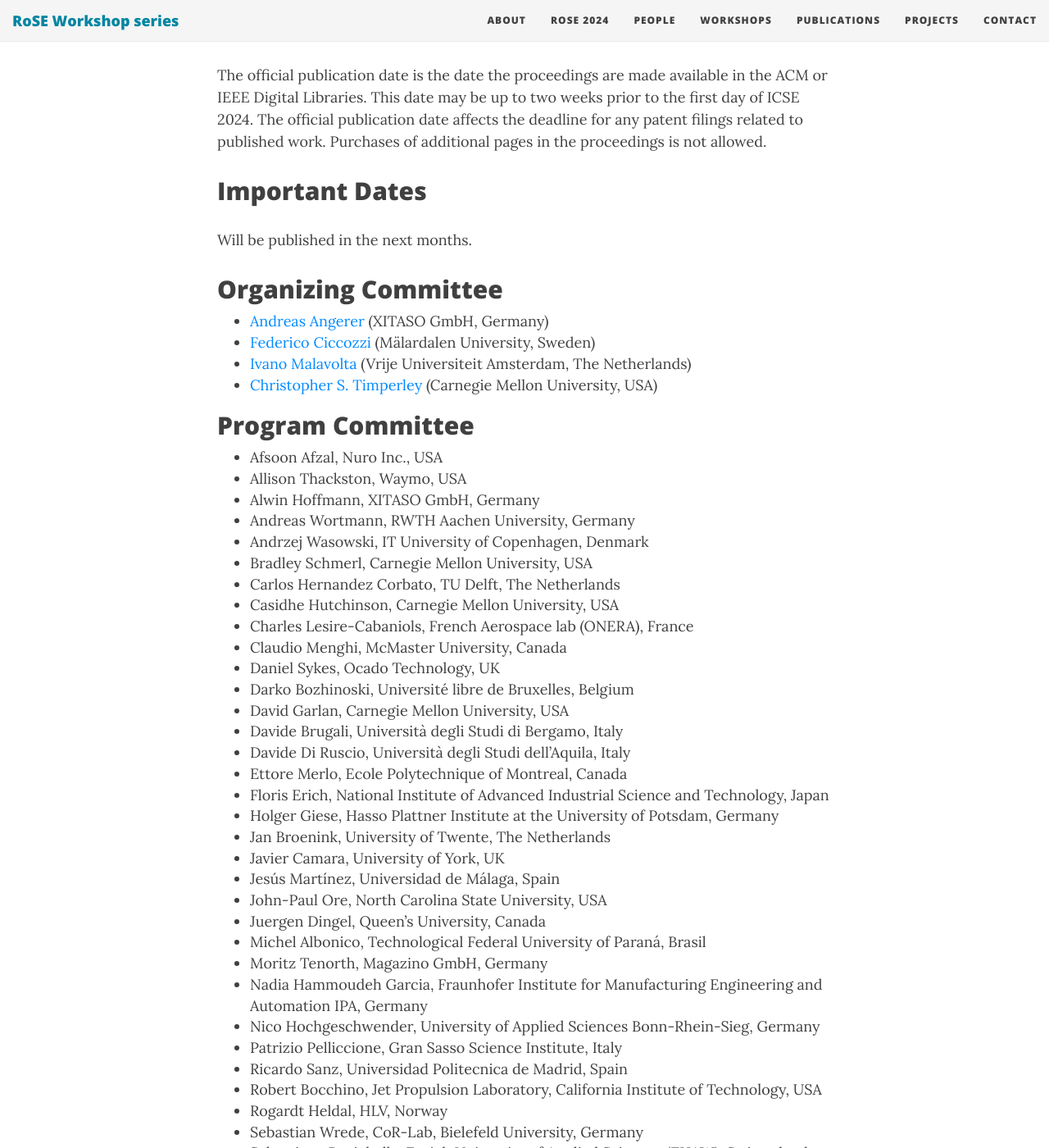
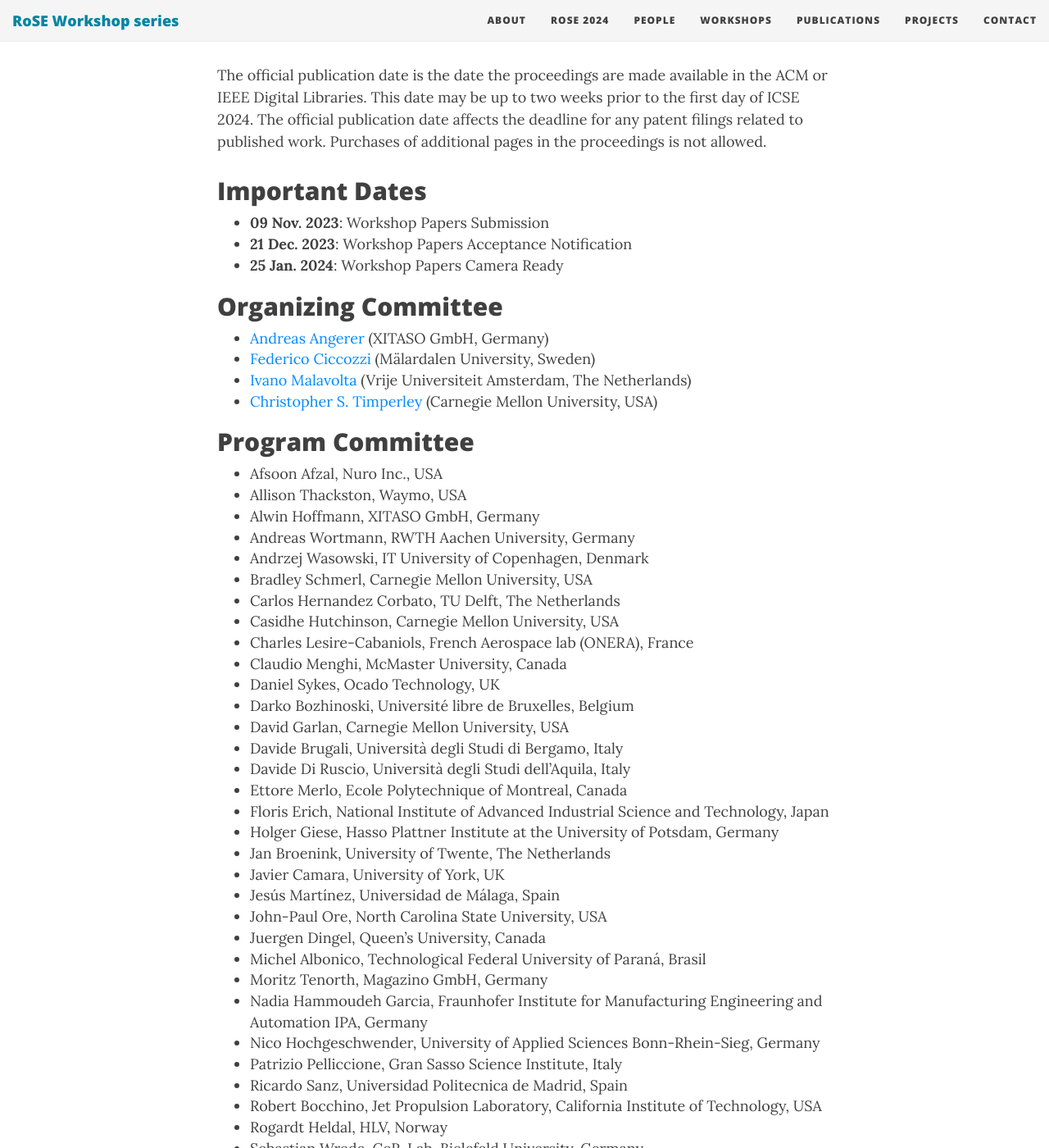
Before and after one commit to rose-workshops/rose-workshops.github.io, a Jekyll site: the page built from rose2024.md, in a window 1280 px wide and 1400 px high, scrolled down 2482 px. Shown: the whole window at 82% size. Built offline with Jekyll 4.4.1, drawn with Linux system fonts in a browser that asks for light colours; nearby versions of some CDN libraries; some of the changed text lies outside the part shown.

Commit message:
Updated general infos, added important dates.

```diff
--- a/rose2024.md
+++ b/rose2024.md
@@ -6,8 +6,8 @@ subtitle: Official web page of the 6th edition of the RoSE international worksho
 
 # 6th International Workshop on Robotics Software Engineering (RoSE'24)
 
-- planned in co-location with [ICSE 2024](https://conf.researchr.org/home/icse-2024)
-- planned as in-person event in Lisbon, Portugal
+- co-located with [ICSE 2024](https://conf.researchr.org/home/icse-2024)
+- in-person event in Lisbon, Portugal
 - April, 2024
 
 ## Theme & Goals
@@ -66,7 +66,10 @@ The official publication date is the date the proceedings are made available in
 
 ## Important Dates
 
-Will be published in the next months.
+* **09 Nov. 2023**: Workshop Papers Submission
+* **21 Dec. 2023**: Workshop Papers Acceptance Notification
+* **25 Jan. 2024**: Workshop Papers Camera Ready
+
 
 ## Organizing Committee
 
@@ -116,7 +119,7 @@ Will be published in the next months.
 
 ## Call for Papers
 
-Call for papers will be published in the next months.
+Call for papers will be published in the next days.
 
 <!---
 - [Call for Papers (PDF)](https://github.com/rose-workshops/rose-workshops.github.io/raw/master/downloads/ROSE_2024_cfp.pdf)
```
